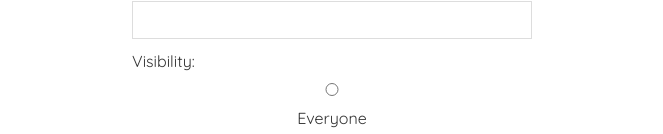
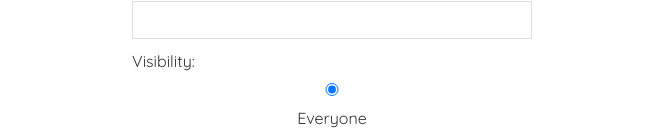
Before and after one commit to davidthecolorbrown/univ_event_organizer-4710, a React (Create React App) app in the folder frontend/: page /create in a window 1280 px wide. Shown: the part 818-952 px from the top of the page, without its empty margins (308-971 px from the left). Built offline with nearby package versions, Linux system fonts and the light colour scheme; the HTML template or start-up script is replaced by a standard one.

Commit message:
Fixed issue with radio buttons

```diff
--- a/frontend/src/Create.js
+++ b/frontend/src/Create.js
@@ -165,9 +165,9 @@ const Create = () => {
         />
         <label>Visibility:</label>
         <div>
-          <input type="radio" value="public" checked={type === 0} onChange={(e) => setType(publicType)} /> Everyone
-          <input type="radio" value="private" checked={type === 1} onChange={(e) => setType(privateType)} /> Students only
-          <input type="radio" value="rso" checked={type === 2} onChange={(e) => setType(rsoType)} /> RSO members only
+          <input type="radio" value="public" checked={type === publicType} onChange={(e) => setType(publicType)} /> Everyone
+          <input type="radio" value="private" checked={type === privateType} onChange={(e) => setType(privateType)} /> Students only
+          <input type="radio" value="rso" checked={type === rsoType} onChange={(e) => setType(rsoType)} /> RSO members only
         </div>
         <button>Submit Event</button>
       </form>
```
